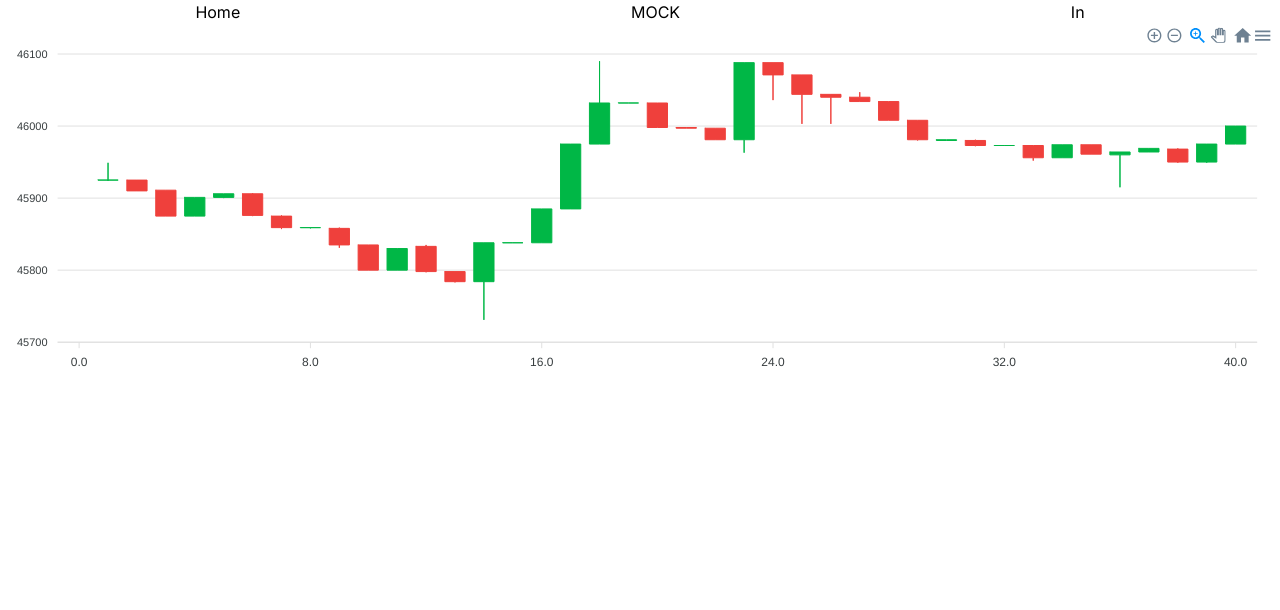
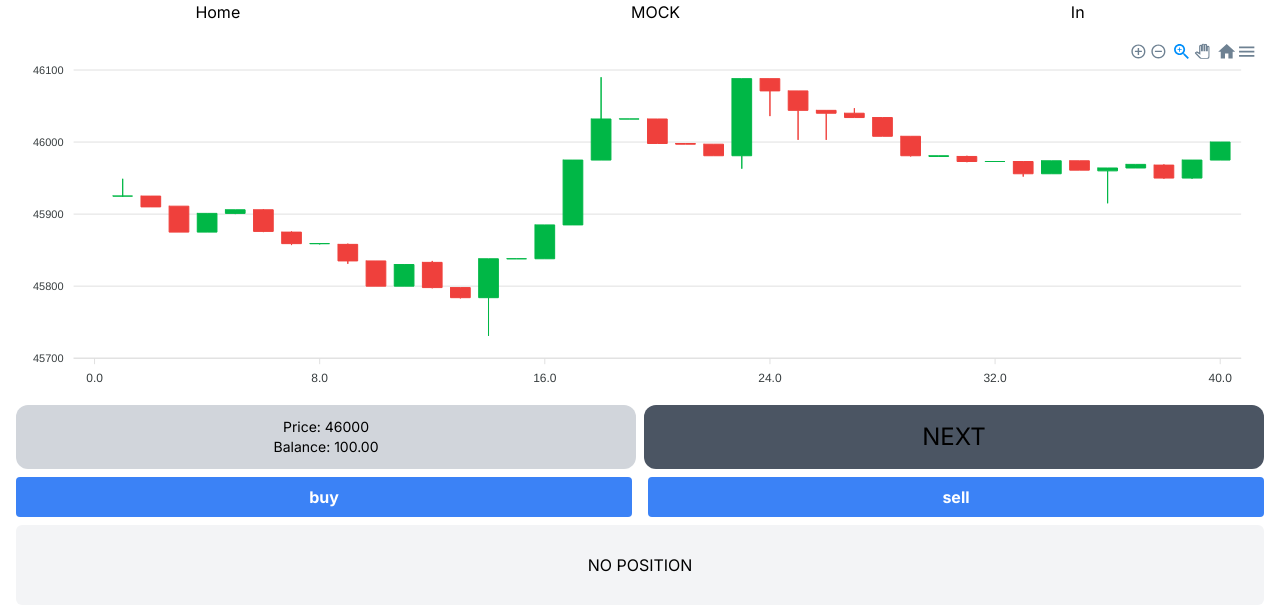
Before and after one commit to Latemarch/longShort, a Next.js app: page /mocktrading in a window 1280 px wide. Shown: the top 610 px of the page. Built offline with nearby package versions, Linux system fonts and the light colour scheme; no server answers.

Commit message:
feat: made mock trading page

```diff
--- /dev/null
+++ b/src/app/mocktrading/compoenents/ButtonContainer.tsx
@@ -0,0 +1,10 @@
+import TradingBtn from "./TradingBtn";
+
+export default function ButtonContainer({ price }: { price: number }) {
+	return (
+		<div className="flex justify-around gap-4">
+			<TradingBtn name="buy" price={price} />
+			<TradingBtn name="sell" price={price} />
+		</div>
+	);
+}
--- a/src/app/mocktrading/compoenents/ChartContainer.tsx
+++ b/src/app/mocktrading/compoenents/ChartContainer.tsx
@@ -1,6 +1,9 @@
 "use client";
 import { useState } from "react";
 import CandleChart from "./CandleChart";
+import ButtonContainer from "./ButtonContainer";
+import { useSelector } from "react-redux";
+import MyWallet from "./MyWallet";
 
 type Props = {
 	candles: number[][];
@@ -8,6 +11,7 @@ type Props = {
 };
 export default function ChartContainer({ candles, openTime }: Props) {
 	const [startPoint, setStartPoint] = useState(openTime);
+	const { wallet } = useSelector((state: any) => state.wallet);
 
 	const candleObj = candles.map((candle, idx) => ({
 		x: idx + 1 - openTime,
@@ -21,8 +25,24 @@ export default function ChartContainer({ candles, openTime }: Props) {
 	const data = candleObj.slice(startPoint, startPoint + 40);
 	const price = Number(data[data.length - 1].y[3]);
 	return (
-		<>
+		<section className="p-4">
 			<CandleChart data={data} />
-		</>
+			<div className="flex flex-col gap-2 justify-around ">
+				<div className="flex gap-2">
+					<div className="flex flex-col items-center justify-center h-16 w-1/2 bg-gray-300 rounded-xl text-sm">
+						<p>Price: {price}</p>
+						<p>Balance: {wallet.balance.toFixed(2)}</p>
+					</div>
+					<button
+						className="flex flex-col items-center justify-center h-16 w-1/2 bg-gray-600 rounded-xl text-2xl"
+						onClick={() => setStartPoint(startPoint + 1)}
+					>
+						NEXT
+					</button>
+				</div>
+				<ButtonContainer price={price} />
+				<MyWallet price={price} />
+			</div>
+		</section>
 	);
 }
--- /dev/null
+++ b/src/app/mocktrading/compoenents/MyWallet.tsx
@@ -0,0 +1,44 @@
+"use client";
+
+import { useSelector } from "react-redux";
+
+const styles = "flex flex-col items-center ";
+export default function MyWallet({ price }: { price: number }) {
+	const {
+		wallet: {
+			balance,
+			position: { side, size, entryPrice },
+		},
+	} = useSelector((state: any) => state.wallet);
+	const profit = ((price - entryPrice) / price) * 100;
+	return (
+		<div className="flex items-center justify-center bg-gray-100 rounded-md h-20 ">
+			{side ? (
+				<div className="flex items-center justify-between w-full px-4">
+					<div className={styles}>
+						<p>SIDE</p>
+						<p>{side}</p>
+					</div>
+					<div className={styles}>
+						<p>SIZE</p>
+						<p>{size}</p>
+					</div>
+					<div className={styles}>
+						<p>PRICE</p>
+						<p>{entryPrice}</p>
+					</div>
+
+					<p className="text-3xl">|</p>
+					<div className={styles}>
+						<p>PROFIT</p>
+						<p className={`${profit >= 0 ? "text-green-500" : "text-red-500"}`}>
+							{profit.toFixed(2)}
+						</p>
+					</div>
+				</div>
+			) : (
+				<div>NO POSITION</div>
+			)}
+		</div>
+	);
+}
--- a/src/app/mocktrading/compoenents/TradingBtn.tsx
+++ b/src/app/mocktrading/compoenents/TradingBtn.tsx
@@ -1,8 +1,12 @@
 "use client";
 
-import { addCallPosition } from "@/redux/slices/annotationSlice";
+import {
+	addLongPosition,
+	removeLongPosition,
+} from "@/redux/slices/annotationSlice";
+import { clearPosition, setWallet } from "@/redux/slices/walletSlice";
 import { MouseEvent } from "react";
-import { useDispatch } from "react-redux";
+import { useDispatch, useSelector } from "react-redux";
 
 export type Wallet = {
 	position: string;
@@ -14,14 +18,26 @@ type Props = {
 	price: number;
 };
 export default function TradingBtn({ name, price }: Props) {
+	const { wallet } = useSelector((state: any) => state.wallet);
+	console.log(wallet);
 	const dispatch = useDispatch();
 	const handleAnnotation = (e: MouseEvent<HTMLButtonElement>) => {
 		if (name === "buy") {
-			dispatch(addCallPosition(price));
+			dispatch(addLongPosition(price));
+			dispatch(setWallet(price));
+			console.log(wallet.position);
+		} else if (wallet.position.size > 0) {
+			console.log("sellling");
+			dispatch(removeLongPosition());
+			dispatch(clearPosition(price));
 		}
 	};
 	return (
-		<button name={name} onClick={handleAnnotation}>
+		<button
+			className="bg-blue-500 hover:bg-blue-700 text-white font-bold py-2 px-4 rounded w-1/2"
+			name={name}
+			onClick={handleAnnotation}
+		>
 			{name}
 		</button>
 	);
--- a/src/app/mocktrading/compoenents/TradingPennel.tsx
+++ /dev/null
@@ -1,3 +0,0 @@
-export default function TradingPennel() {
-	return <div>TradingPennel</div>;
-}
--- a/src/app/mocktrading/page.tsx
+++ b/src/app/mocktrading/page.tsx
@@ -2,6 +2,7 @@ import fs from "fs";
 import path from "path";
 import ChartContainer from "./compoenents/ChartContainer";
 import { Suspense } from "react";
+import { useSelector } from "react-redux";
 
 type candles = number[][];
 export default async function mocktraiding() {
--- /dev/null
+++ b/src/components/Btn.tsx
@@ -0,0 +1,3 @@
+export default function Btn() {
+	return <div>Btn</div>;
+}
--- a/src/redux/slices/annotationSlice.tsx
+++ b/src/redux/slices/annotationSlice.tsx
@@ -4,19 +4,44 @@ type name = "buy" | "sell";
 export type AnnotationState = {
 	yaxis: YAxisAnnotations[];
 };
+const colorShort = "#ff0000";
+const colorLong = "#00ff00";
 export const annotationSlice = createSlice({
 	name: "annotations",
 	initialState: { yaxis: [] } as AnnotationState,
 	reducers: {
-		addCallPosition: (state, action: PayloadAction<number>) => {
+		addLongPosition: (state, action: PayloadAction<number>) => {
 			state.yaxis.push({
 				y: action.payload,
 				y2: action.payload + 1,
-				fillColor: "#ff0000",
-				borderColor: "#ff0000",
+				fillColor: colorLong,
+				borderColor: colorLong,
 			});
+		},
+		addShortPosition: (state, action: PayloadAction<number>) => {
+			state.yaxis.push({
+				y: action.payload,
+				y2: action.payload + 1,
+				fillColor: colorShort,
+				borderColor: colorShort,
+			});
+		},
+		removeLongPosition: (state) => {
+			state.yaxis = state.yaxis.filter(
+				(yaxis) => yaxis.fillColor !== colorLong
+			);
+		},
+		removeShortPosition: (state) => {
+			state.yaxis = state.yaxis.filter(
+				(yaxis) => yaxis.fillColor !== colorShort
+			);
 		},
 	},
 });
-export const { addCallPosition } = annotationSlice.actions;
+export const {
+	addLongPosition,
+	addShortPosition,
+	removeLongPosition,
+	removeShortPosition,
+} = annotationSlice.actions;
 export default annotationSlice.reducer;
--- a/src/redux/slices/walletSlice.ts
+++ b/src/redux/slices/walletSlice.ts
@@ -1,22 +1,48 @@
 import { PayloadAction, createSlice } from "@reduxjs/toolkit";
 
+type position = {
+	side: string | null;
+	size: number;
+	entryPrice: number;
+};
 type wallet = {
-	position: string;
-	amount: number;
-	averagePrice: number;
+	position: position;
+	balance: number;
+	profit: number;
 };
 export type walletState = {
 	wallet: wallet;
 };
+const initialState: walletState = {
+	wallet: {
+		position: { side: null, size: 0, entryPrice: 0 },
+		balance: 100,
+		profit: 0,
+	},
+};
+
 export const walletSlice = createSlice({
 	name: "wallet",
-	initialState: {} as walletState,
+	initialState,
 	reducers: {
-		setWallet: (state, action: PayloadAction<wallet>) => {
-			state.wallet = { ...state.wallet, ...action.payload };
+		setWallet: (state, action: PayloadAction<number>) => {
+			state.wallet.position.size = 100;
+			state.wallet.position.side = "buy";
+			state.wallet.position.entryPrice = action.payload;
+		},
+		clearPosition: (state, action: PayloadAction<number>) => {
+			const {
+				balance,
+				position: { entryPrice },
+			} = state.wallet;
+			const { payload: price } = action;
+			state.wallet.position.size = 0;
+			state.wallet.position.side = null;
+			const profit = ((price - entryPrice) / entryPrice) * 100;
+			state.wallet.balance = balance + profit;
 		},
 	},
 });
 
-const { setWallet } = walletSlice.actions;
+export const { setWallet, clearPosition } = walletSlice.actions;
 export default walletSlice.reducer;
```
